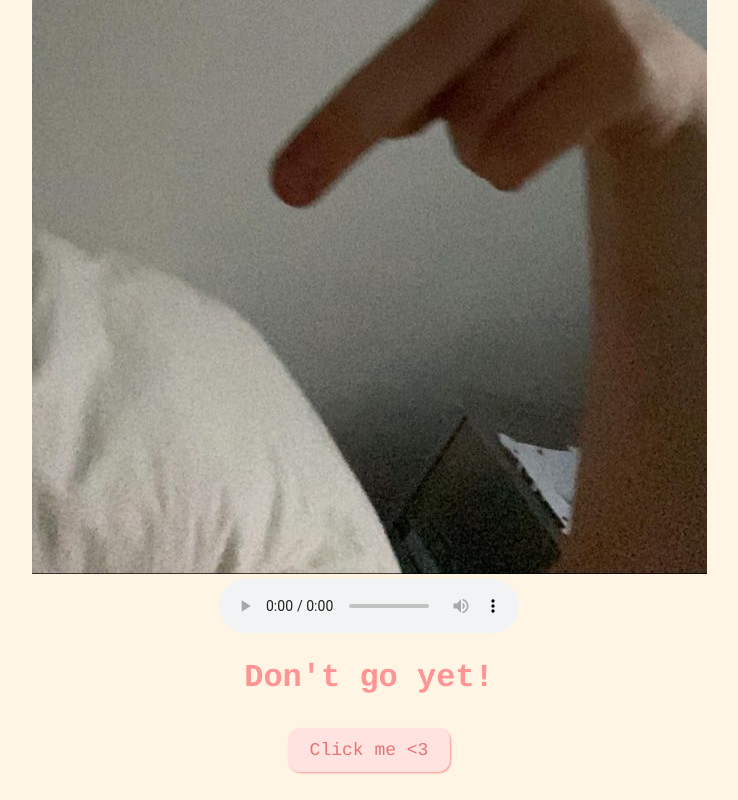
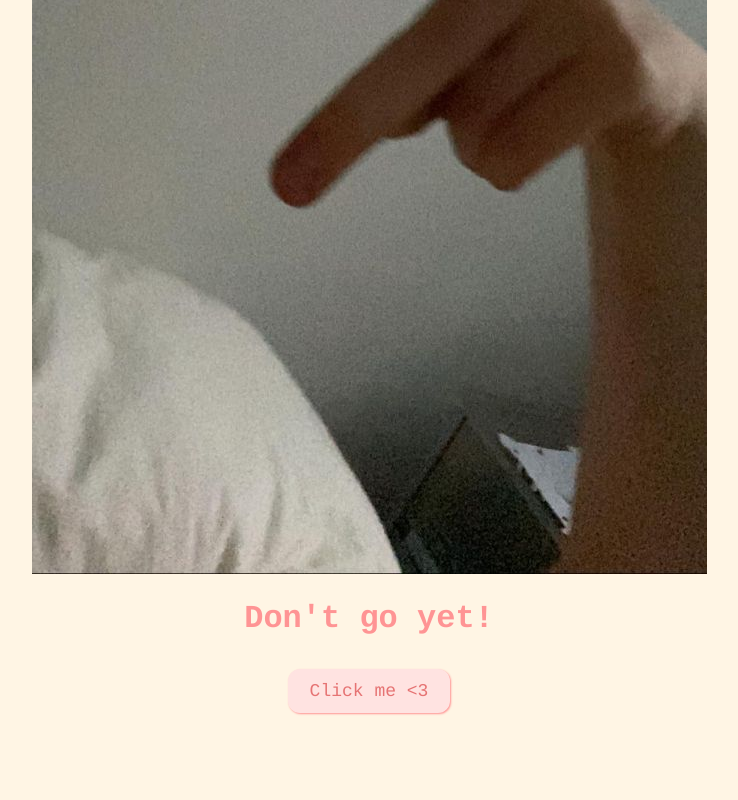
Before and after one commit to LeeCodingBasement/JADE, a plain HTML site: page thankyou.html in a window 1280 px wide. Shown: the part 790-1590 px from the top of the page, without its empty margins (271-1009 px from the left). After the commit the page ends 1531 px from the top, so only its background shows below. Drawn offline with Linux system fonts and the light colour scheme.

Commit message:
Update thankyou.html

```diff
--- a/thankyou.html
+++ b/thankyou.html
@@ -11,10 +11,7 @@
 
     <img id="rizz" src="rizz.gif" alt="rizzler god" class="responsive" />
     <br />
-    <audio controls autoplay loop>
-      <source src="chinesep.mp3" type="audio/mpeg" />
-      Your browser does not support the audio element.
-    </audio>
+
     <h1>Don't go yet!</h1>
     <button class="button" onclick="location.href='date.html'">
       Click me <3
```
